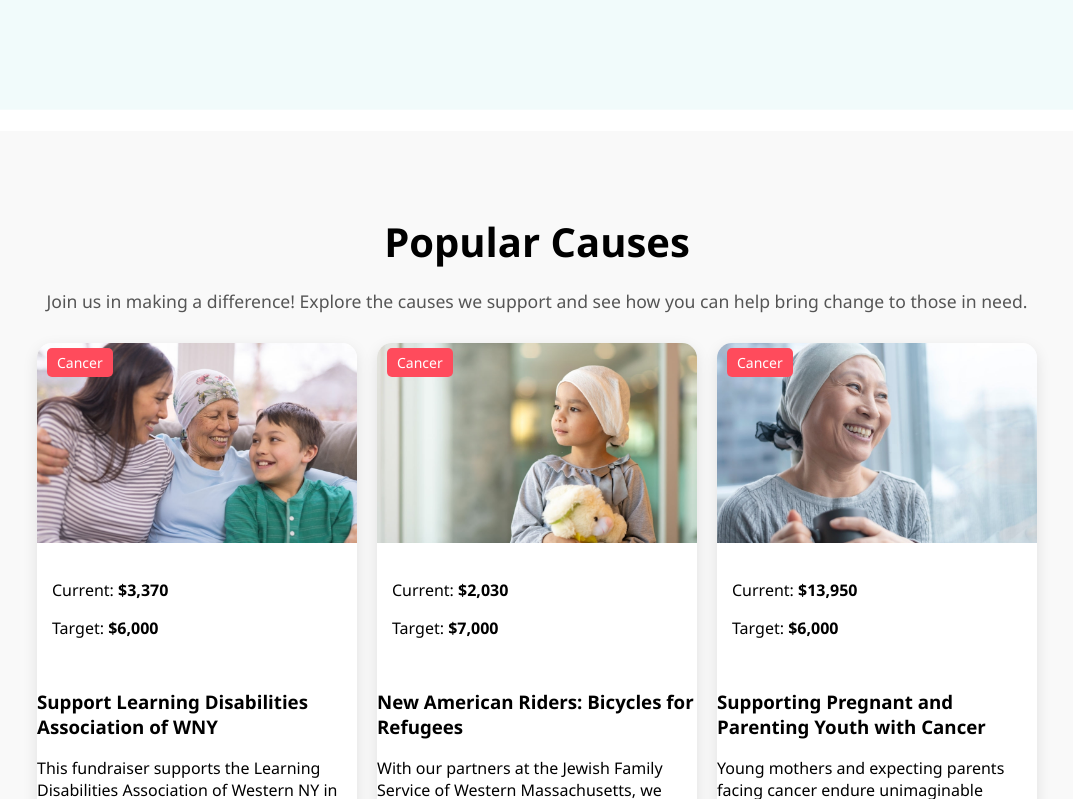
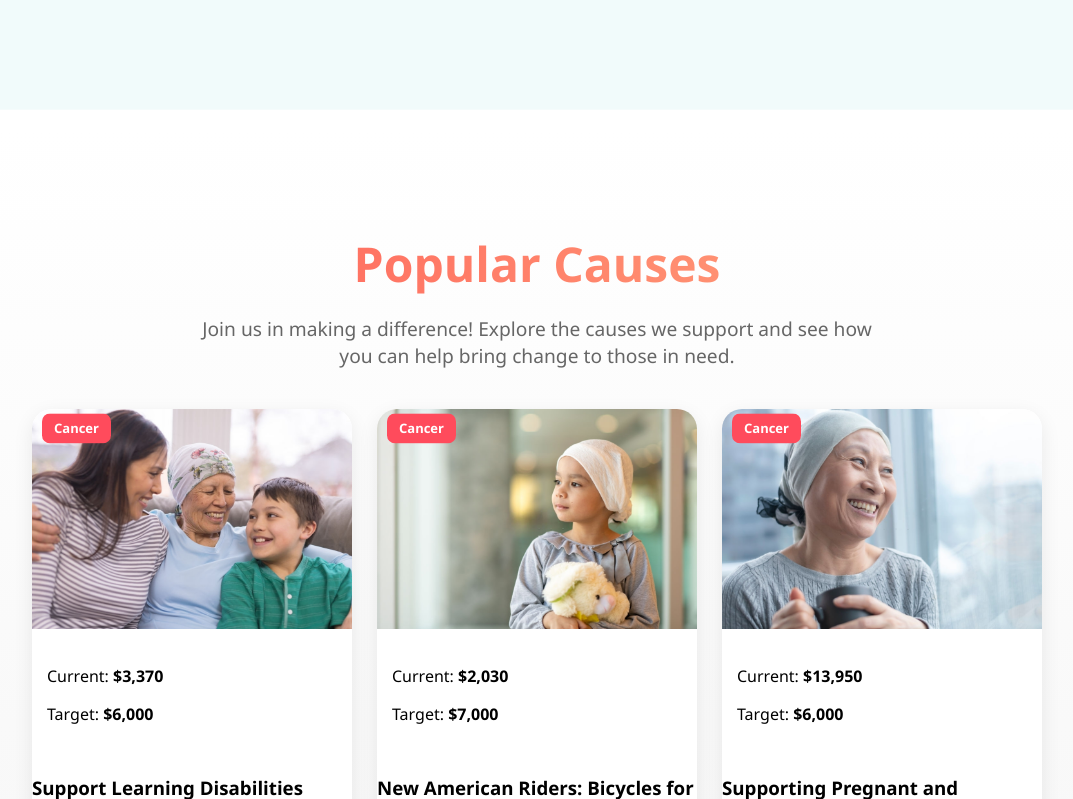
Before and after one commit to Ghanashyam2003/Cancer-Support-Website, a React (Create React App) app: page / in a window 1280 px wide. Shown: the part 1821-2620 px from the top of the page, without its empty margins (103-1176 px from the left). Built offline with nearby package versions, Linux system fonts and the light colour scheme; no server answers.

Commit message:
Improve the popularCase css

```diff
--- a/src/components/Navbar/Navbar.js
+++ b/src/components/Navbar/Navbar.js
@@ -126,7 +126,7 @@ const Navbar = () => {
         </div>
       </nav>
 
-      {/* ✅ Use only the correct donation component */}
+
       {showDonate && <Donate onClose={() => setShowDonate(false)} />}
     </>
   );
--- a/src/components/PopularCauses/PopularCauses.css
+++ b/src/components/PopularCauses/PopularCauses.css
@@ -1,45 +1,54 @@
 .popular-causes {
   text-align: center;
-  padding: 50px 20px;
-  background: #f9f9f9;
+  padding: 60px 20px;
+  background: linear-gradient(to bottom, #ffffff, #f4f4f4);
+  font-family: 'Segoe UI', Tahoma, Geneva, Verdana, sans-serif;
 }
 
 .title {
-  font-size: 2.5rem;
-  font-weight: bold;
-  margin-bottom: 20px;
-  animation: fadeIn 1.5s ease-in-out;
+  font-size: 3rem;
+  font-weight: 800;
+  margin-bottom: 10px;
+  color: #333;
+  background: linear-gradient(90deg, #000000, #ff6f61, #ffa07a);
+  -webkit-background-clip: text;
+  -webkit-text-fill-color: transparent;
+  animation: textShimmer 3s ease-in-out infinite;
 }
 
 .intro-text {
-  font-size: 1.1rem;
-  margin-bottom: 30px;
-  color: #555;
+  font-size: 1.2rem;
+  margin-bottom: 40px;
+  color: #666;
+  max-width: 700px;
+  margin-left: auto;
+  margin-right: auto;
+  animation: fadeIn 1.8s ease-in-out;
 }
 
 .causes-container {
   display: flex;
   justify-content: center;
-  gap: 20px;
+  gap: 25px;
   flex-wrap: wrap;
 }
 
 .cause-card {
   background: white;
-  border-radius: 15px;
+  border-radius: 20px;
   overflow: hidden;
-  box-shadow: 0px 5px 15px rgba(0, 0, 0, 0.1);
+  box-shadow: 0px 6px 20px rgba(0, 0, 0, 0.08);
   width: 320px;
   text-align: left;
   padding-bottom: 15px;
   cursor: pointer;
-  transition: transform 0.3s ease-in-out, box-shadow 0.3s ease-in-out;
-  animation: slideIn 1.5s ease-in-out;
+  transition: transform 0.4s ease-in-out, box-shadow 0.4s ease-in-out;
+  animation: slideIn 1.2s ease forwards;
 }
 
 .cause-card:hover {
-  transform: scale(1.05);
-  box-shadow: 0px 8px 20px rgba(0, 0, 0, 0.2);
+  transform: translateY(-10px) scale(1.03);
+  box-shadow: 0px 12px 25px rgba(0, 0, 0, 0.15);
 }
 
 .image-container {
@@ -49,13 +58,13 @@
 
 .image-container img {
   width: 100%;
-  height: 200px;
+  height: 220px;
   object-fit: cover;
-  transition: transform 0.5s ease-in-out;
+  transition: transform 0.6s ease;
 }
 
 .image-container:hover img {
-  transform: scale(1.1);
+  transform: scale(1.08);
 }
 
 .tag {
@@ -64,17 +73,16 @@
   left: 10px;
   background: #ff4b5c;
   color: white;
-  padding: 5px 10px;
-  border-radius: 5px;
-  font-size: 14px;
-  animation: bounce 1.5s infinite;
+  padding: 6px 12px;
+  border-radius: 8px;
+  font-size: 13px;
+  font-weight: bold;
+  animation: bounce 2s infinite;
 }
 
 .progress {
   padding: 15px;
 }
-
-/* Removed the green progress bar */
 
 /* Modal Styles */
 .modal-overlay {
@@ -83,7 +91,7 @@
   left: 0;
   width: 100%;
   height: 100%;
-  background: rgba(0, 0, 0, 0.7);
+  background: rgba(0, 0, 0, 0.6);
   display: flex;
   justify-content: center;
   align-items: center;
@@ -93,14 +101,14 @@
 
 .modal-content {
   background: white;
-  padding: 20px;
-  border-radius: 12px;
-  width: 50%;
+  padding: 25px;
+  border-radius: 14px;
+  width: 90%;
   max-width: 600px;
   text-align: center;
   position: relative;
-  box-shadow: 0px 5px 15px rgba(0, 0, 0, 0.3);
-  animation: zoomIn 0.3s ease-in-out;
+  box-shadow: 0px 8px 25px rgba(0, 0, 0, 0.2);
+  animation: zoomIn 0.4s ease-in-out;
 }
 
 .modal-image {
@@ -108,22 +116,23 @@
   height: 200px;
   object-fit: cover;
   border-radius: 10px;
-  margin-bottom: 15px;
+  margin-bottom: 20px;
 }
 
 .close-modal {
   position: absolute;
-  top: 10px;
-  right: 15px;
+  top: 12px;
+  right: 18px;
   border: none;
   background: none;
-  font-size: 24px;
+  font-size: 26px;
   cursor: pointer;
-  color: red;
+  color: #ff4b5c;
+  transition: color 0.2s ease;
 }
 
 .close-modal:hover {
-  color: black;
+  color: #111;
 }
 
 /* Animations */
@@ -141,18 +150,18 @@
 @keyframes slideIn {
   from {
     opacity: 0;
-    transform: translateX(-30px);
+    transform: translateY(30px);
   }
   to {
     opacity: 1;
-    transform: translateX(0);
+    transform: translateY(0);
   }
 }
 
 @keyframes zoomIn {
   from {
     opacity: 0;
-    transform: scale(0.8);
+    transform: scale(0.85);
   }
   to {
     opacity: 1;
@@ -165,6 +174,15 @@
     transform: translateY(0);
   }
   50% {
-    transform: translateY(-5px);
+    transform: translateY(-6px);
   }
 }
+
+@keyframes textShimmer {
+  0% {
+    background-position: -300px 0;
+  }
+  100% {
+    background-position: 300px 0;
+  }
+}
```
